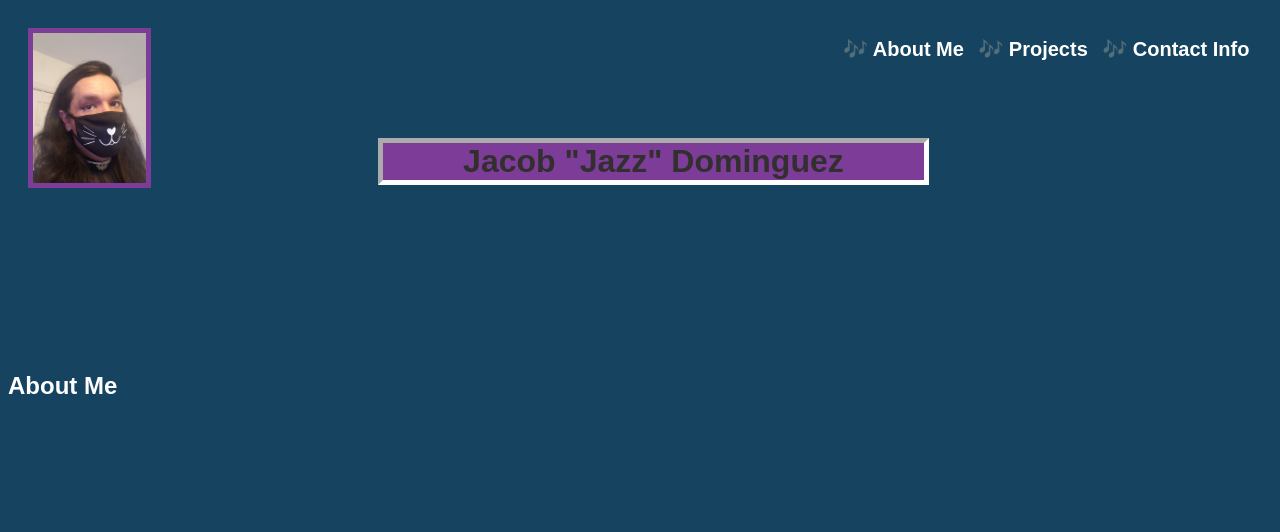
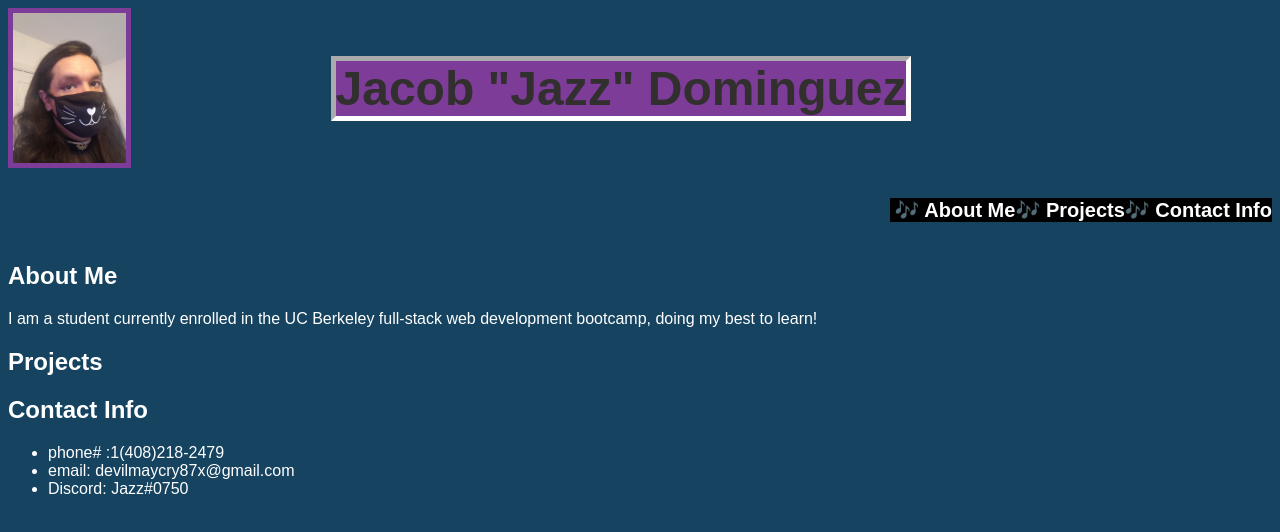
Before and after one commit to octofoxx/portfolio-project2, a plain HTML site: page index.html in a window 1280 px wide. Drawn offline with Linux system fonts and the light colour scheme.

Commit message:
changed syntax for header to use flex, removed nav from header element and added in more main headers/content

```diff
--- a/assets/styles.css
+++ b/assets/styles.css
@@ -11,22 +11,19 @@ body {
     color:var(--light);
 }
 
-header{
-    padding: 20px;
-    flex-wrap: 0;
-
+header {
+    display: flex;
+    align-items: center;
+    background-image:url();
+    margin-bottom: 10px;
 }
 
-.headerh1{
-    text-align: center;
-    position: relative;
-    left: 350px;
-    bottom: 75px;
+.title {
     border: 5px inset var(--light);
     background-color: var(--piping);
     color: rgb(50, 47, 47);
-    box-sizing: border-box;
-    width: 45%;
+    margin-left: 200px;
+    font-size: 48px;
 }
 
 .pfp {
@@ -34,21 +31,25 @@ header{
     border: 5px solid var(--piping);
 }
 
-
-li {
-    display: inline-block;
-    position: relative;
-    left: 770px;
-    bottom: 250px;
-    padding:5px;
-    font-size: 20px;
-    font-weight: bold;
-}
-a{
+a {
     color: var(--light);
     text-decoration: none;
 }
 
-li::before {
+nav {
+    display: flex;
+    justify-content: flex-end;
+}
+
+nav ul {
+    display: flex;
+    list-style: none;
+    font-size: 20px;
+    font-weight: bold;
+    background-color: black;
+    padding-left: 5px;
+}
+
+nav li::before {
     content:"🎶";
 }
--- a/index.html
+++ b/index.html
@@ -11,10 +11,11 @@
 <body>
     <header>
         <img class=pfp src="assets/images/pfp.jpg" alt="Profile picture of Jacob 'Jazz' Dominguez that when hovered over with mouse/cursor, changes to pfp from Github account.">
-        <h1 class="headerh1">
+        <h1 class="title">
             Jacob "Jazz"
             Dominguez
         </h1>
+    </header>
     <nav>
         <ul>
             <li>
@@ -28,12 +29,31 @@
             </li>
         </ul>
     </nav>
-    </header>
+
     <main>
         <section id="about-me">
             <h2> About Me</h2>
+            <p>
+                I am a student currently enrolled in the UC Berkeley full-stack web development bootcamp, doing my best to learn!
+            </p>
+        </section>
+        <section id="projects">
+            <h2> Projects</h2>
+        </section>
+        <section id="contact-info"></section>
+        <h2>Contact Info</h2>
+        <ul>
+            <li>
+                phone# :1(408)218-2479
+            </li>
+            <li>
+                email: <a href="mailto:devilmaycry87x@gmail.com">devilmaycry87x@gmail.com</a>
+            </li>
+            <li>
+                Discord: Jazz#0750
+            </li>
+        </ul>
 
-        </section>
     </main>
 </body>
 </html>
```
Also changed, not shown: assets/images/wallpaper.jpg (added). Lines whose indentation alone changed are shown as unchanged.
